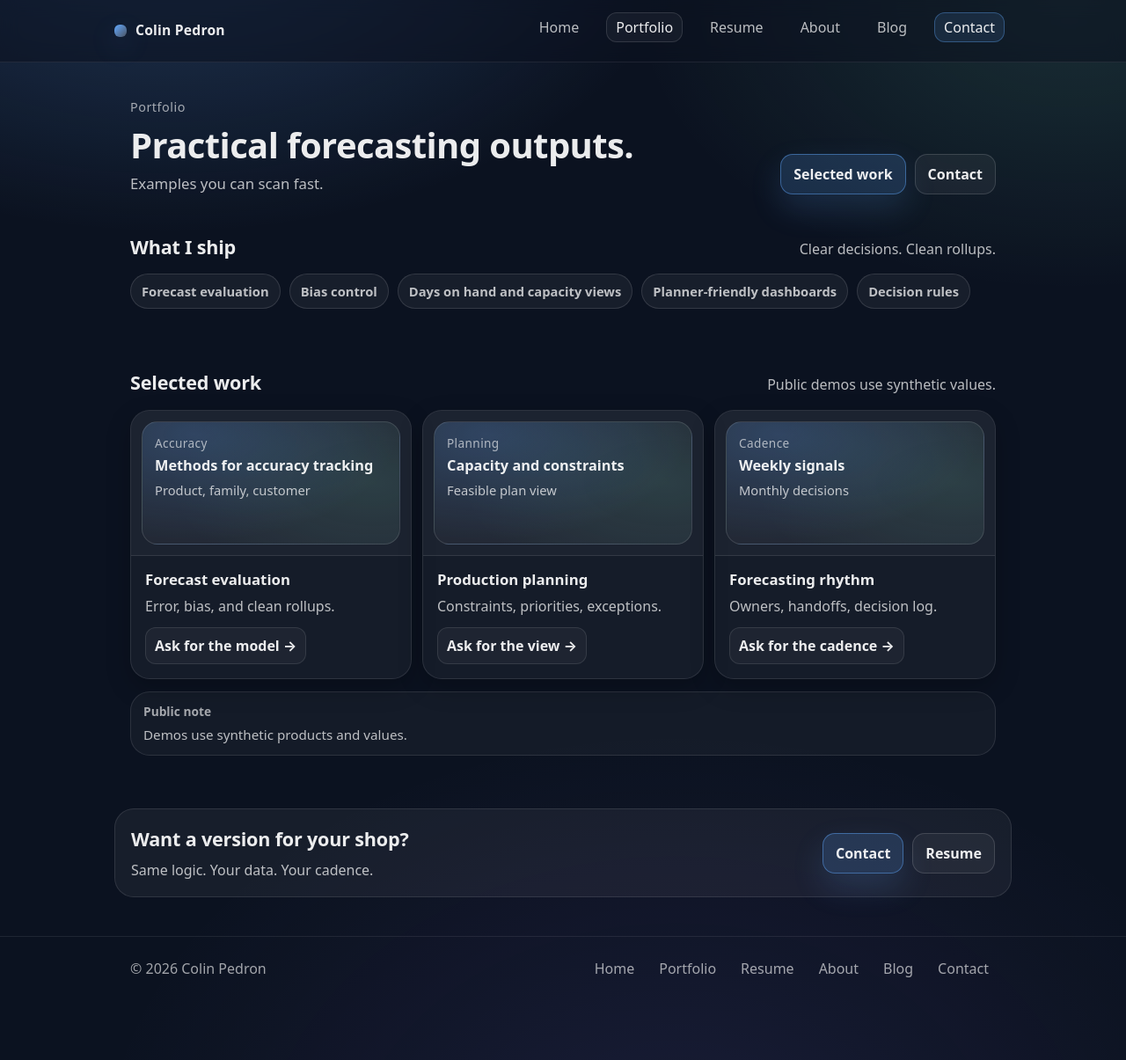
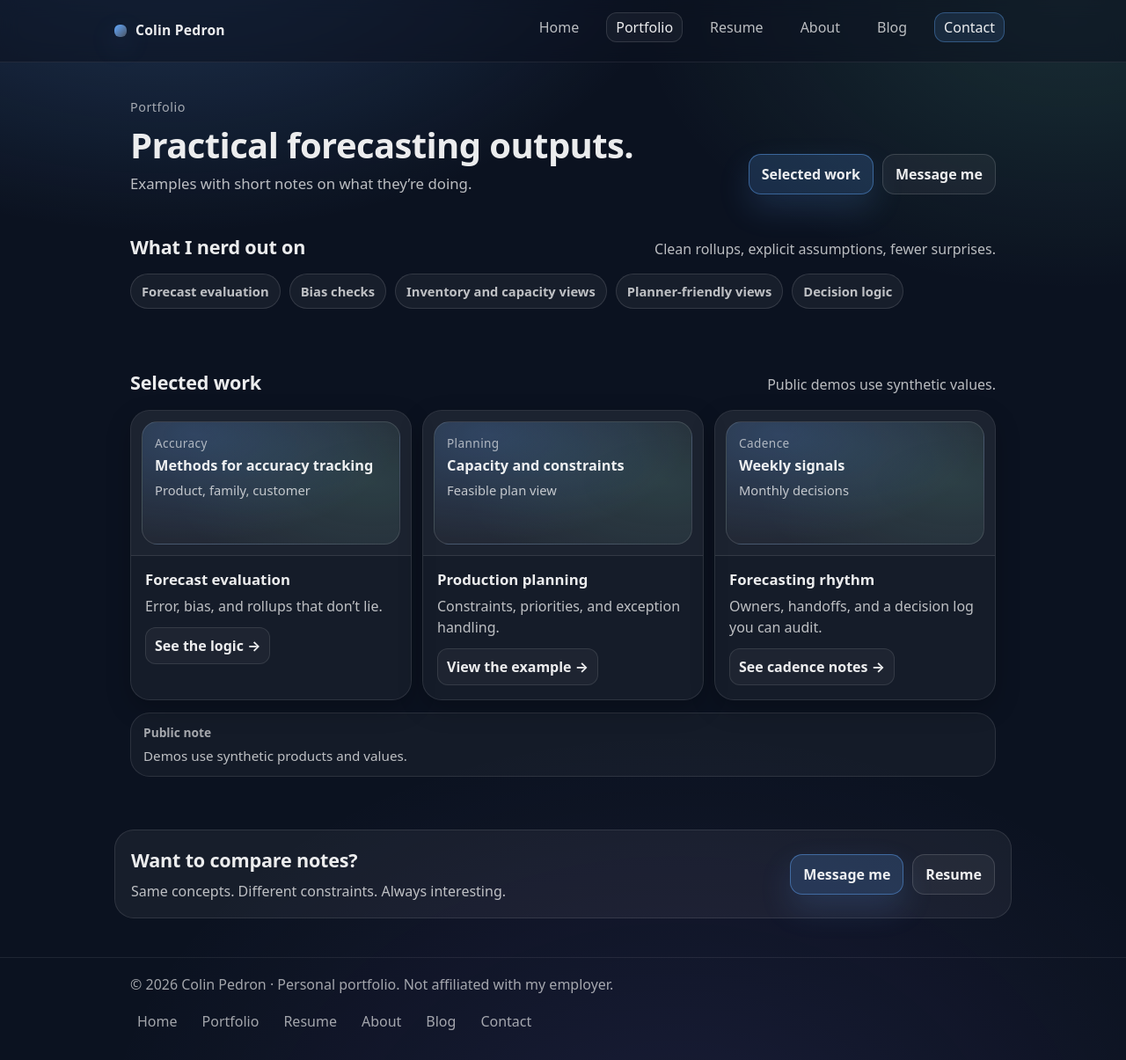
Before and after one commit to cpedron50-novaspear/colinpedron-site, a Jekyll site: the page portfolio.html, which Jekyll copies as it is, in a window 1280 px wide and 1205 px high. Shown: the whole window at 88% size. Built offline with Jekyll 4.4.1, drawn with Linux system fonts in a browser that asks for light colours.

Commit message:
Update portfolio.html

```diff
--- a/portfolio.html
+++ b/portfolio.html
@@ -5,7 +5,10 @@
     <meta name="viewport" content="width=device-width, initial-scale=1" />
 
     <title>Portfolio | Colin Pedron</title>
-    <meta name="description" content="Practical forecasting outputs. Models, trackers, and planning visuals." />
+    <meta
+      name="description"
+      content="Practical forecasting outputs. Notes, trackers, and planning visuals (public demos use synthetic values)."
+    />
 
     <link rel="canonical" href="https://www.colinpedron.com/portfolio.html" />
     <meta name="robots" content="index,follow" />
@@ -13,7 +16,10 @@
     <meta property="og:url" content="https://www.colinpedron.com/portfolio.html" />
     <meta property="og:type" content="website" />
     <meta property="og:title" content="Portfolio | Colin Pedron" />
-    <meta property="og:description" content="Practical forecasting outputs. Models, trackers, and planning visuals." />
+    <meta
+      property="og:description"
+      content="Practical forecasting outputs. Notes, trackers, and planning visuals (public demos use synthetic values)."
+    />
 
     <meta name="twitter:card" content="summary" />
 
@@ -48,12 +54,12 @@
           <div>
             <p class="eyebrow">Portfolio</p>
             <h1>Practical forecasting outputs.</h1>
-            <p class="lead">Examples you can scan fast.</p>
+            <p class="lead">Examples with short notes on what they’re doing.</p>
           </div>
 
           <div class="page-hero-actions">
             <a class="btn primary" href="#selected">Selected work</a>
-            <a class="btn" href="contact.html">Contact</a>
+            <a class="btn" href="contact.html">Message me</a>
           </div>
         </div>
       </section>
@@ -61,16 +67,16 @@
       <section class="section">
         <div class="container">
           <div class="section-head">
-            <h2>What I ship</h2>
-            <p class="subhead">Clear decisions. Clean rollups.</p>
+            <h2>What I nerd out on</h2>
+            <p class="subhead">Clean rollups, explicit assumptions, fewer surprises.</p>
           </div>
 
-          <div class="chips" aria-label="What I ship list">
+          <div class="chips" aria-label="What I build list">
             <span class="chip">Forecast evaluation</span>
-            <span class="chip">Bias control</span>
-            <span class="chip">Days on hand and capacity views</span>
-            <span class="chip">Planner-friendly dashboards</span>
-            <span class="chip">Decision rules</span>
+            <span class="chip">Bias checks</span>
+            <span class="chip">Inventory and capacity views</span>
+            <span class="chip">Planner-friendly views</span>
+            <span class="chip">Decision logic</span>
           </div>
         </div>
       </section>
@@ -93,9 +99,9 @@
               </div>
               <div class="work-body">
                 <h3>Forecast evaluation</h3>
-                <p>Error, bias, and clean rollups.</p>
+                <p>Error, bias, and rollups that don’t lie.</p>
                 <div class="work-actions">
-                  <a class="text-link" href="contact.html">Ask for the model →</a>
+                  <a class="text-link" href="contact.html">See the logic →</a>
                 </div>
               </div>
             </article>
@@ -110,9 +116,9 @@
               </div>
               <div class="work-body">
                 <h3>Production planning</h3>
-                <p>Constraints, priorities, exceptions.</p>
+                <p>Constraints, priorities, and exception handling.</p>
                 <div class="work-actions">
-                  <a class="text-link" href="contact.html">Ask for the view →</a>
+                  <a class="text-link" href="contact.html">View the example →</a>
                 </div>
               </div>
             </article>
@@ -127,9 +133,9 @@
               </div>
               <div class="work-body">
                 <h3>Forecasting rhythm</h3>
-                <p>Owners, handoffs, decision log.</p>
+                <p>Owners, handoffs, and a decision log you can audit.</p>
                 <div class="work-actions">
-                  <a class="text-link" href="contact.html">Ask for the cadence →</a>
+                  <a class="text-link" href="contact.html">See cadence notes →</a>
                 </div>
               </div>
             </article>
@@ -145,11 +151,11 @@
       <section class="section alt">
         <div class="container callout">
           <div>
-            <h2>Want a version for your shop?</h2>
-            <p class="subhead">Same logic. Your data. Your cadence.</p>
+            <h2>Want to compare notes?</h2>
+            <p class="subhead">Same concepts. Different constraints. Always interesting.</p>
           </div>
           <div class="callout-actions">
-            <a class="btn primary" href="contact.html">Contact</a>
+            <a class="btn primary" href="contact.html">Message me</a>
             <a class="btn" href="resume.html">Resume</a>
           </div>
         </div>
@@ -158,7 +164,9 @@
 
     <footer class="site-footer">
       <div class="container footer-row">
-        <p class="footer-text">© <span id="y"></span> Colin Pedron</p>
+        <p class="footer-text">
+          © <span id="y"></span> Colin Pedron · Personal portfolio. Not affiliated with my employer.
+        </p>
         <div class="footer-links">
           <a href="index.html">Home</a>
           <a href="portfolio.html">Portfolio</a>
```
